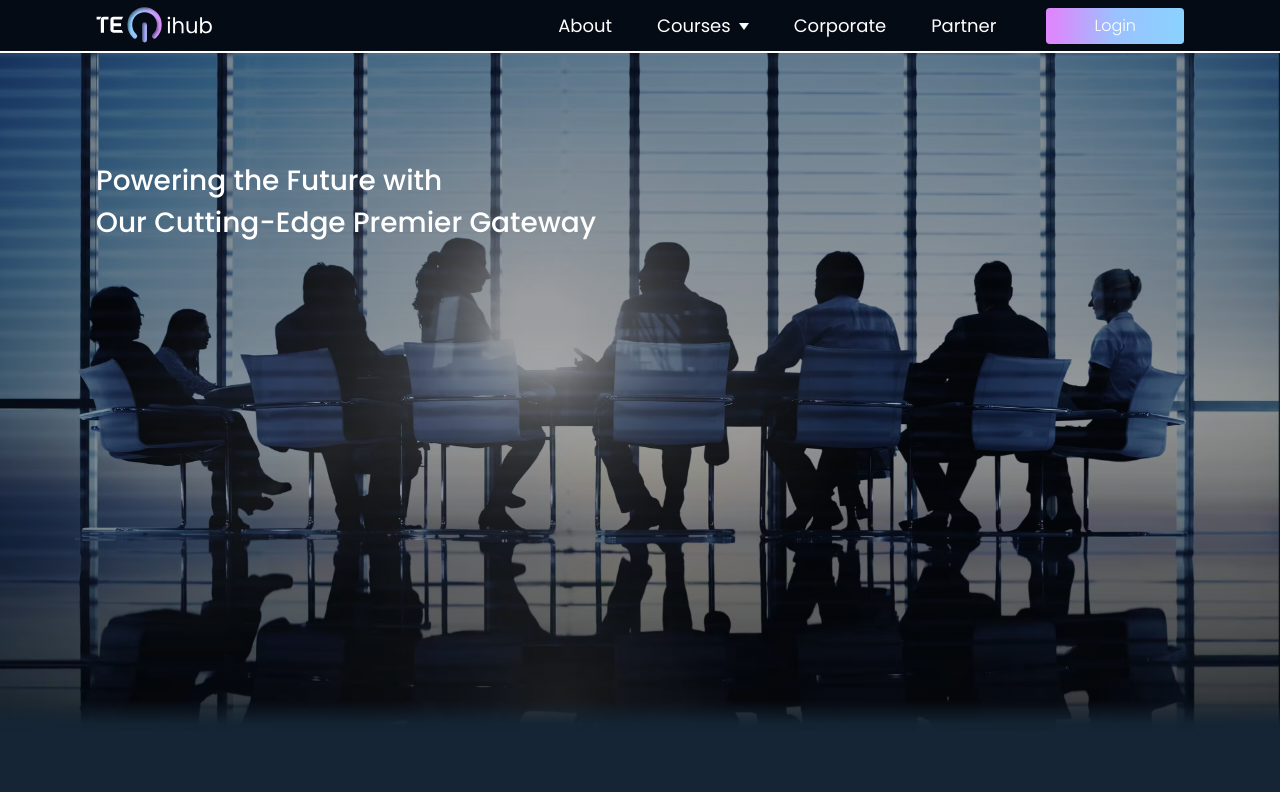
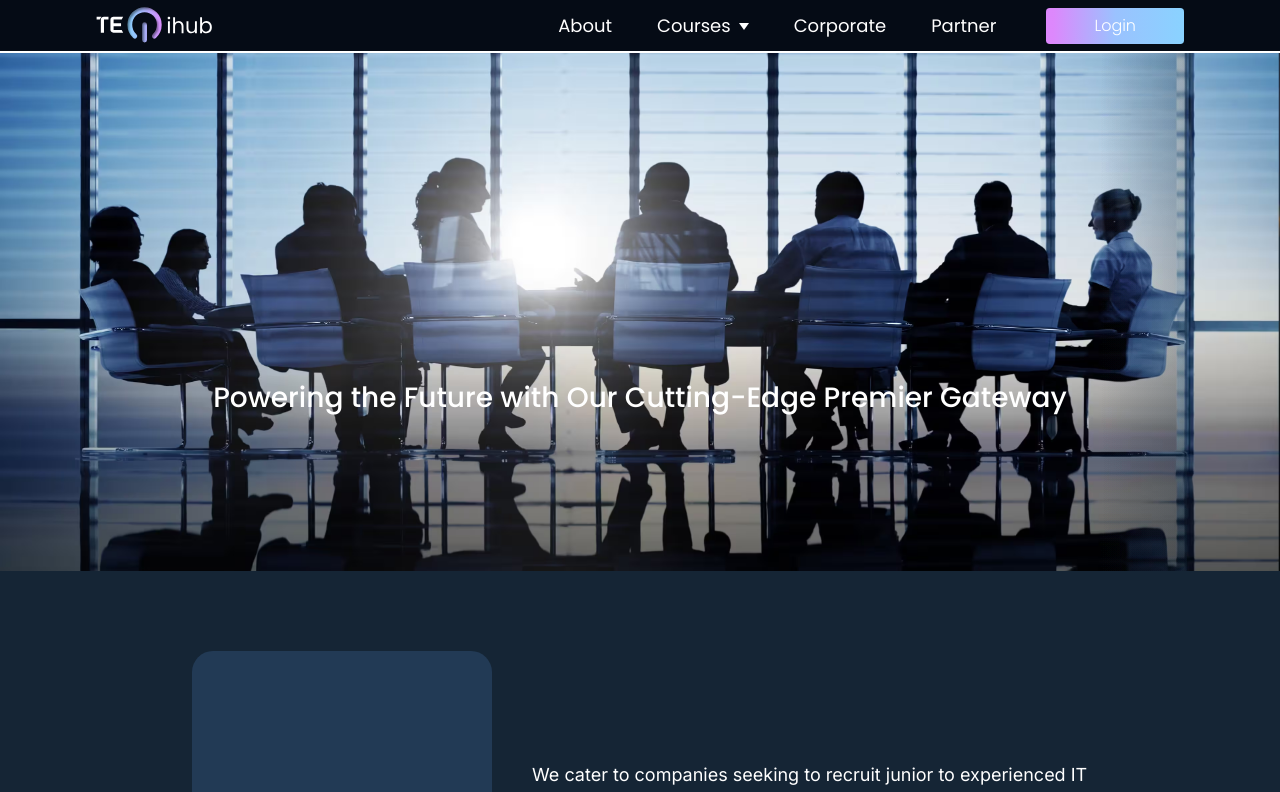
Before and after one commit to Xanderyeng/teqihub, a React (Vite) app: page /partner in a window 1280 px wide. Shown: the top 792 px of the page. Built offline with nearby package versions, Linux system fonts and the light colour scheme.

Commit message:
Parrtner page updated

```diff
--- a/src/index.css
+++ b/src/index.css
@@ -101,13 +101,13 @@ transform: rotate(-180deg);
 }
 
 .overlayL {
-  background: linear-gradient(90deg, rgba(21, 37, 53, 1.98)
+  background: linear-gradient(90deg, rgba(21, 37, 53, 1)
   16.87%, rgba(21, 37,53, 0.69) 32.18%, rgba(21, 37, 53, 0) 48.79%);
 /* transform: rotate(90deg); */
 }
 
-.overlayR {
-  background: linear-gradient(90deg, rgba(21, 37, 53, 0.005) 45.88%, rgba(21, 37, 53, 0.99) 82.72%, rgba(21, 37, 53, 1) 90.18%);
+.overla {
+  background: linear-gradient(90deg, rgba(21, 37, 53, 0) 85.88%, rgba(21, 37, 53, 0.1) 92.72%, rgba(21, 37, 53, 0) 10.18%);
 /* transform: rotate(90deg); */
 }
 
--- a/src/pages/About/About.jsx
+++ b/src/pages/About/About.jsx
@@ -1,6 +1,7 @@
 import React from "react";
 import { Contact } from "../../components";
 import { aboutData } from "../../constants";
+import about from "../../assets/Image 1.avif"
 
 export const About = () => {
   return (
@@ -19,7 +20,8 @@ export const About = () => {
         {/* ----------------- HERO SECTION ---------------- */}
         <div className='relative z-0 w-full border-0 border-green '>
           {/* <img src={corporate} alt='' className=' object-100%' /> */}
-          <div className='relative z-0 flex justify-center h-[85vh] bg-about bg-no-repeat bg-100% bg-center border-0 border'>
+          <div className='relative z-0 flex justify-center h-[85vh] bg-aboutt bg-no-repeat bg-contain bg-center border-0 border'>
+          <img src={about} alt='' className='center object-100%' />
             <div className='absolute inset-0 z-0 h-[100%] overla flex flex-col items-start justify-center' />
             <div className='absolute inset-0 z-0 h-[100%] overla flex flex-col items-start justify-center' />
             <div className='absolute inset-0 z-0 h-[100%] overlayPB flex flex-col items-end justify-center' />
--- a/src/pages/Corporate/Corporate.jsx
+++ b/src/pages/Corporate/Corporate.jsx
@@ -67,12 +67,12 @@ export const Corporate = ({ scrollToId }) => {
               {/* <div className='w-[600px] h-[180px] bg-peach rounded-21'></div> */}
           <span className='flex flex-col gap-16'>
                                   {/* --------------------  BOX 1  -------------------- */}
-          <div className="flex flex-row gap-16 border-0 border">
+          <div className="flex flex-row gap-16  border-0 border">
             <div className="flex items-center justify-center bg-cor bg-no-repeat bg-contain rounded-21 flip-horizontally border-0 borde overl ">
            <img src={corp1} className="w-[105em] rounded-21" />
             </div>
-            <div className="flex flex-row justify-center items-center">
-              <p className='font-white w-[9] font-extralight font-inter text-[1.8rem]' >
+            <div className="flex flex-row justify-center items-center outline outline-2 outline-card-bg-2 p-4 border-0 border-red">
+              <p className='font-white w-[9] font-extralight font-inter text-[1.8rem] bg- border-0 border-green' >
               In today's corporate world, technology is developing at an unprecedented pace, and staying ahead of the curve is critical for business success. <br/><br/> At TEQihub, we understand the importance of having a highly skilled workforce that can navigate the ever-changing technological landscape with ease.
               </p>
             </div>
--- a/src/pages/Partner/Partner.jsx
+++ b/src/pages/Partner/Partner.jsx
@@ -32,17 +32,17 @@ export const Partner = ({ scrollToId }) => {
                           {/* ----------------- HERO SECTION ---------------- */}
           <div className='relative z-0 w-full border-0 border-green '>
           {/* <img src={corporate} alt='' className=' object-100%' /> */}
-          <div className='relative z-0 flex justify-center h-[85vh] bg-partner bg-no-repeat bg-100% bg-center border-0 border'>
+          <div className='relative z-0 flex justify-center h-[65vh] bg-partner bg-no-repeat bg-100% bg-center border-0 border'>
             <div className='absolute inset-0 z-0 h-[100%] overla flex flex-col items-start justify-center' />
-            <div className='absolute inset-0 z-0 h-[100%] overlayP flex flex-col items-start justify-center' />
-            <div className='absolute inset-0 z-0 h-[100%] overlayPB flex flex-col items-end justify-center' />
+            <div className='absolute inset-0 z-0 h-[100%] overla flex flex-col items-start justify-center' />
+            <div className='absolute inset-0 z-0 h-[100%] overla flex flex-col items-end justify-center' />
 
-            <div className='relative z-500 h-full w-[85vw] flex flex-row border-0 border-red'>
+            <div className='relative z-500 h-full w-[85vw] flex flex-col justify border-0 border-red'>
               <div className='relative z-0 pt-[10%] flex flex-col border-0 border-pink'>
-                <span className='font-sans text-[2.8rem]'>
-                  <p className=' font-medium'>Powering the Future with </p>
+                <span className='flex flex-col justify-center items-center font-sans text-[2.8rem]'>
+                  <p className=' pt-[20%] font-medium'>Powering the Future with  Our Cutting-Edge Premier Gateway </p>
                   <p className=' font-medium'>
-                  Our Cutting-Edge Premier Gateway
+
                   </p>
                   {/* <p className=' font-medium'>For Unmatched Success </p> */}
 
```
